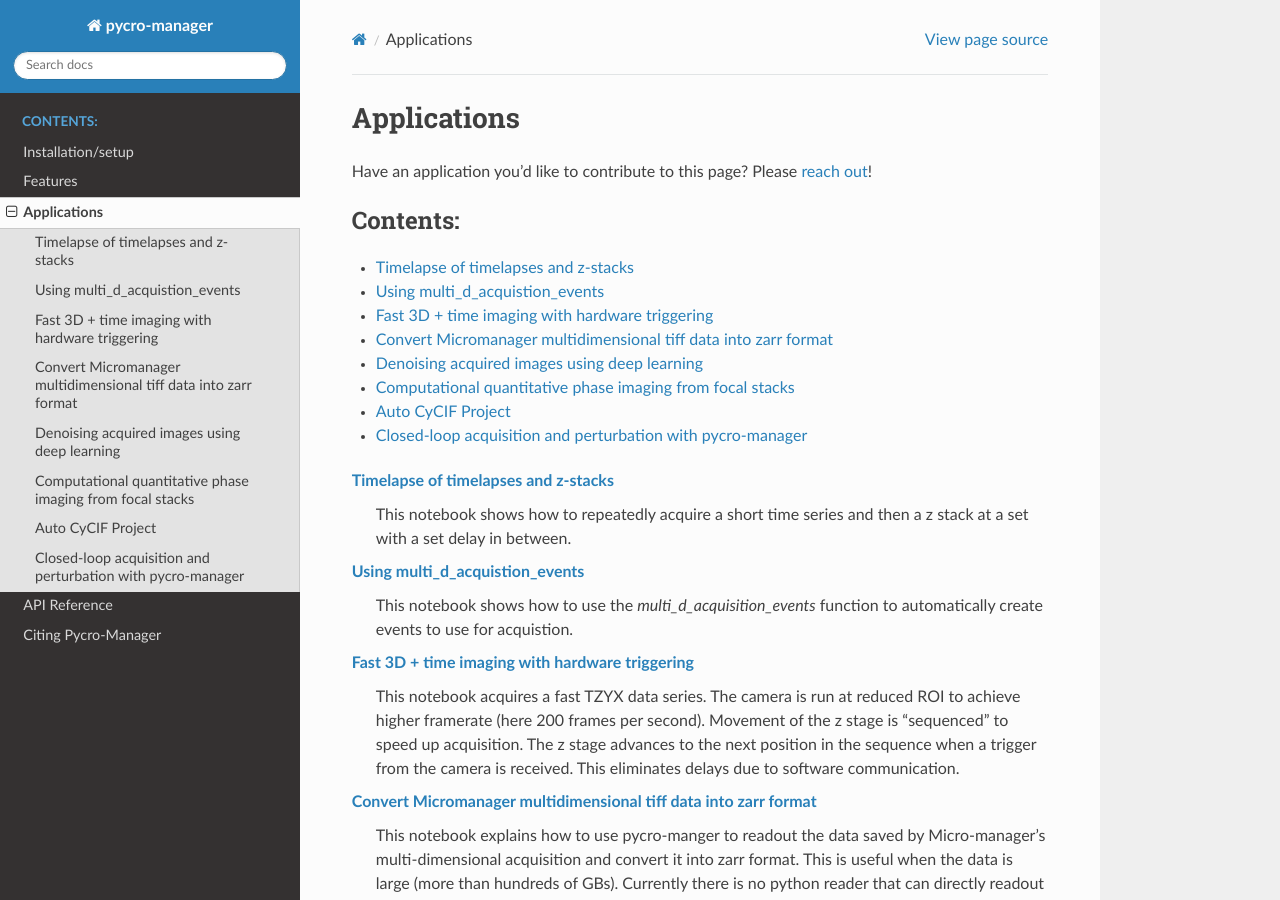
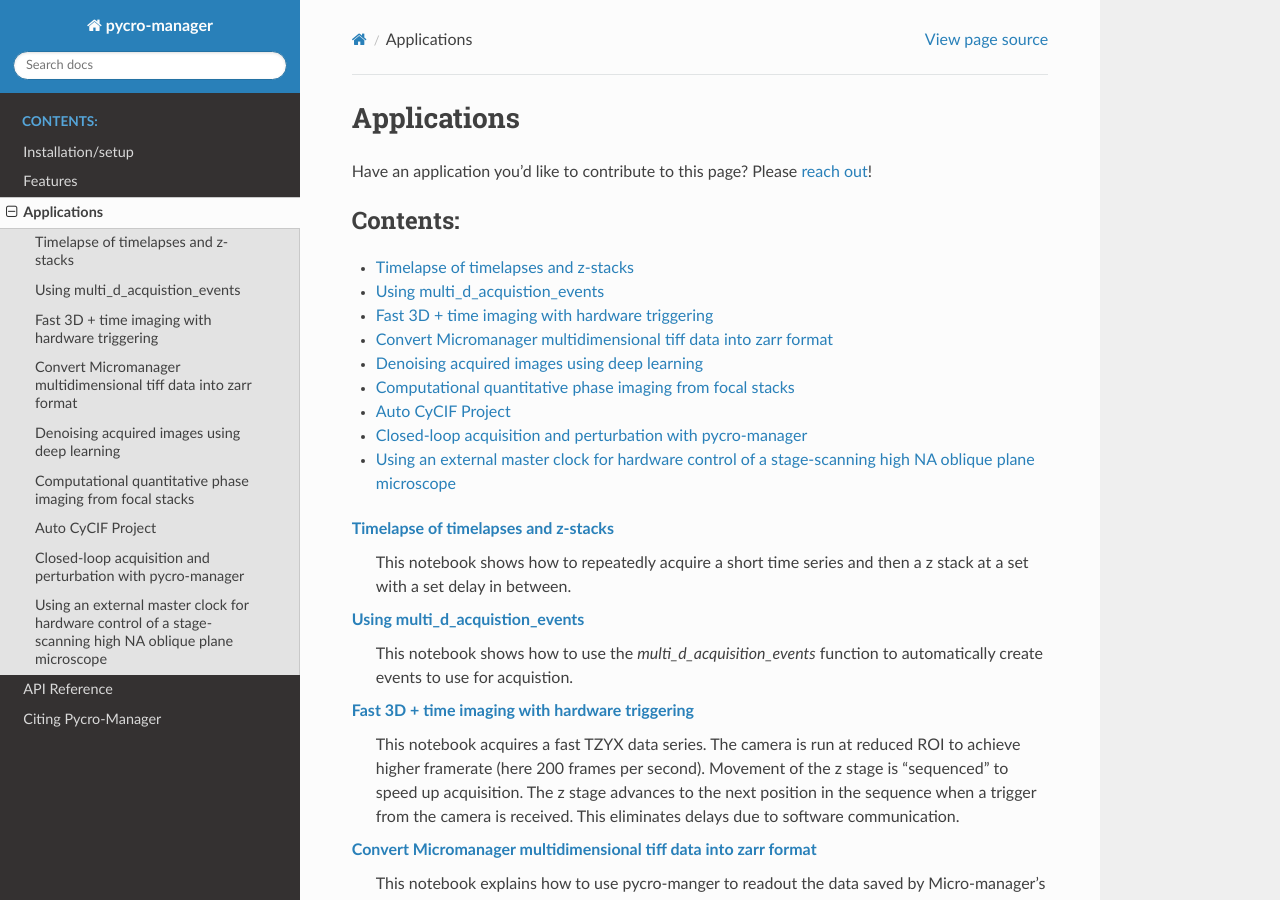
Before and after one commit to micro-manager/pycro-manager, a Sphinx documentation site: the page built from docs/source/applications.rst, in a window 1280 px wide and 900 px high. Built offline with Sphinx 7.4.7 and the Read the Docs theme 2.0.0, drawn with Linux system fonts in a browser that asks for light colours; pages that are not in the unit, such as notebooks, are missing from menus.

Commit message:
add to TOC

```diff
--- a/docs/source/applications.rst
+++ b/docs/source/applications.rst
@@ -20,6 +20,7 @@
 	guiding_acq_with_neural_network_attention.ipynb
 	Auto_CycIF.ipynb
 	closedloop_headless_demo.ipynb
+	external_master_tutorial.ipynb
 
 
 :doc:`intermittent_Z_T`
```
